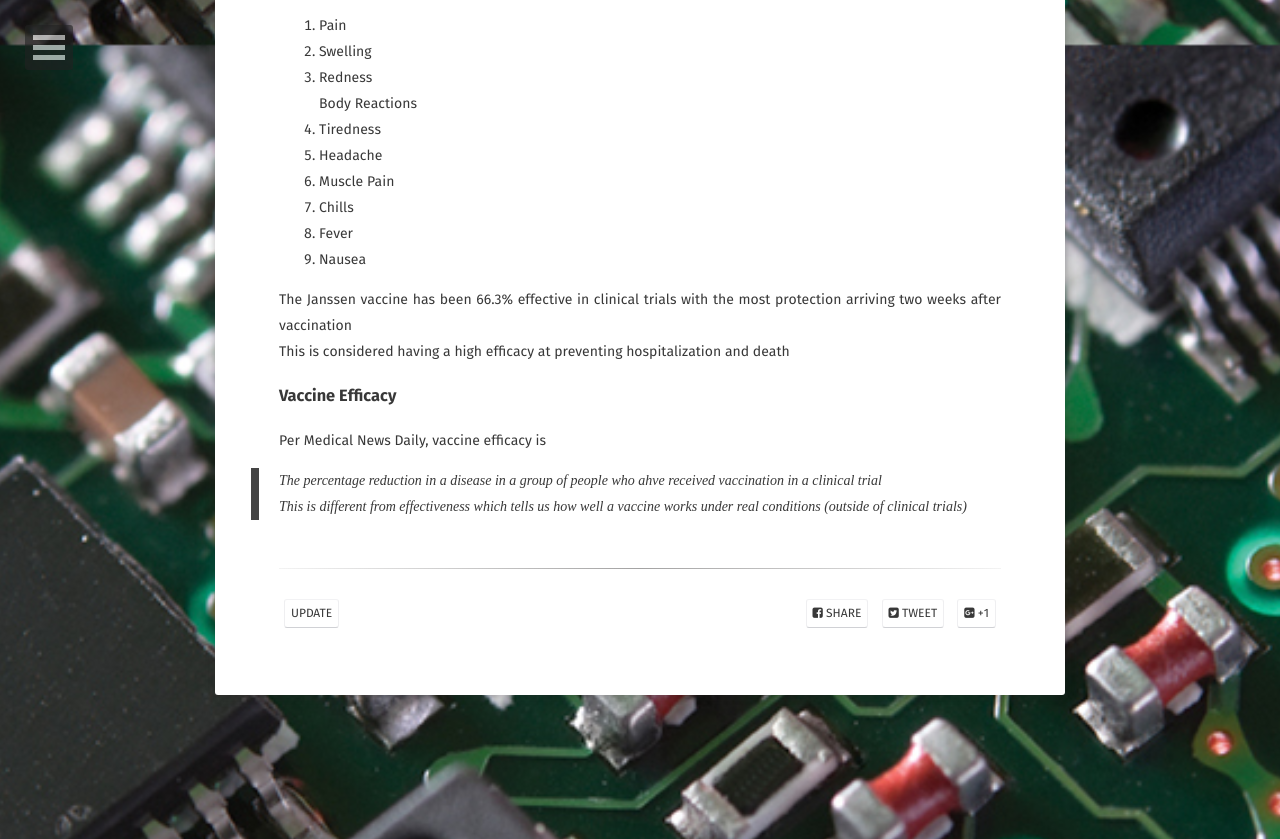
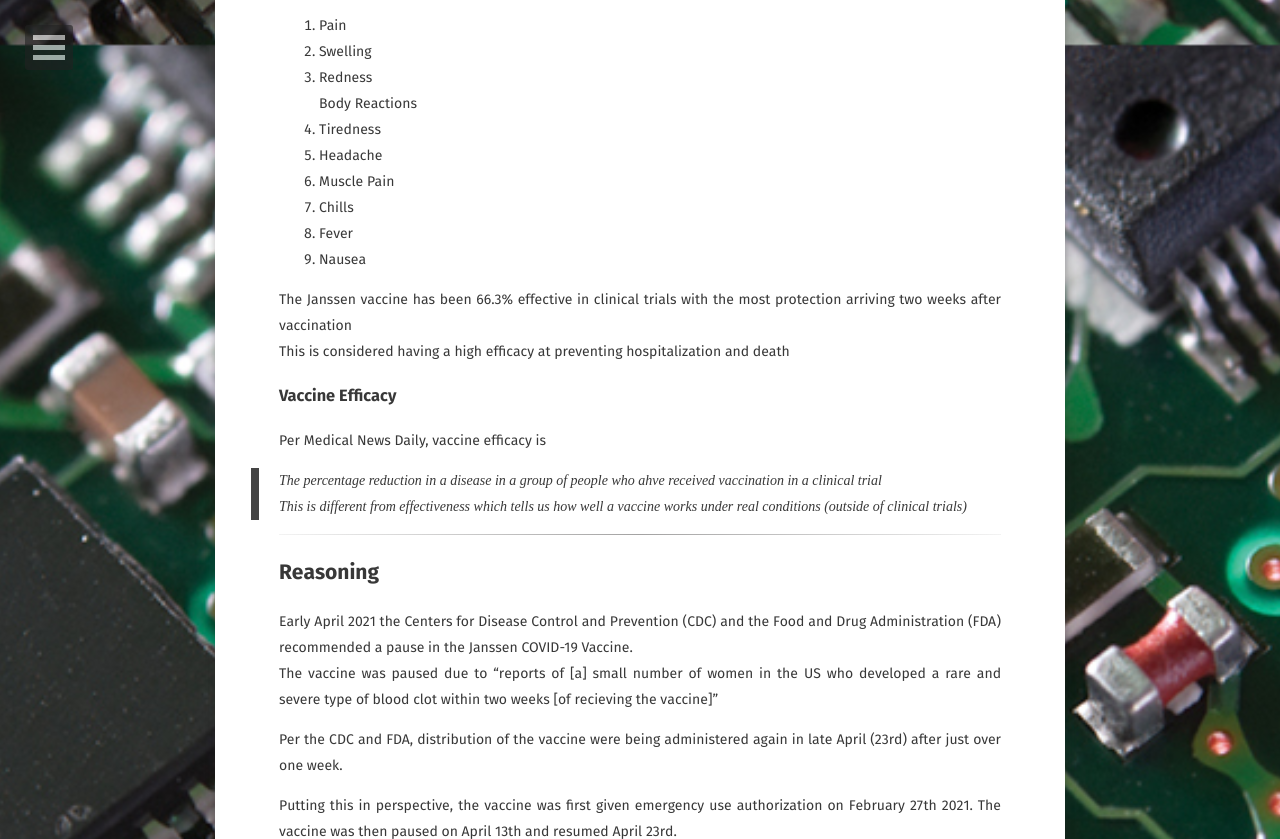
Before and after one commit to Markay12/MarkInfo-Projects, a Jekyll site: the page built from _posts/2021-05-07-janssenvaccinepost.md, in a window 1280 px wide and 1400 px high, scrolled down 855 px. Shown: the top 839 px of the window. Built offline with Jekyll 4.4.1, drawn with Linux system fonts in a browser that asks for light colours; some web fonts are replaced; some of the changed text lies outside the part shown; grey boxes are pictures that could not be loaded.

Commit message:
added date visual

```diff
--- a/_posts/2021-05-07-janssenvaccinepost.md
+++ b/_posts/2021-05-07-janssenvaccinepost.md
@@ -42,3 +42,18 @@
 Per Medical News Daily, vaccine efficacy is
 > The percentage reduction in a disease in a group of people who ahve received vaccination in a clinical trial
 This is different from *effectiveness* which tells us how well a vaccine works under real conditions (outside of clinical trials)
+
+---
+
+## Reasoning
+
+Early April 2021 the Centers for Disease Control and Prevention (CDC) and the Food and Drug Administration (FDA) recommended a pause in the Janssen COVID-19 Vaccine.
+The vaccine was paused due to "reports of \[a] small number of women in the US who developed a rare and severe type of blood clot within two weeks [of recieving the vaccine]"
+
+Per the CDC and FDA, distribution of the vaccine were being administered again in late April (23rd) after just over one week.
+
+Putting this in perspective, the vaccine was first given emergency use authorization on February 27th 2021. The vaccine was then paused on April 13th and resumed April 23rd.
+
+![Date Visualization](/assets/img/DateVisualization.png)
+
+The main purpose is to understand how many people could have been vaccinated and hypothetically protected from COVID-19 comlications over the dashed blue period of time (April 13th-23rd)
```
